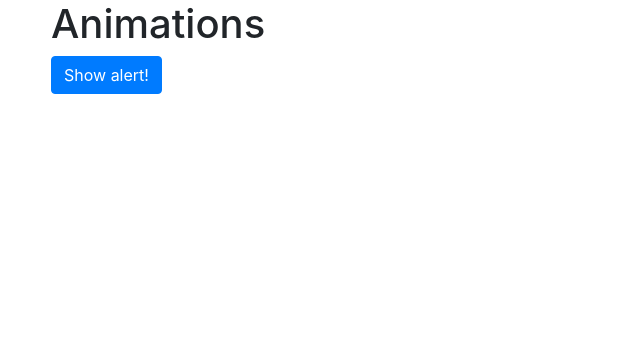
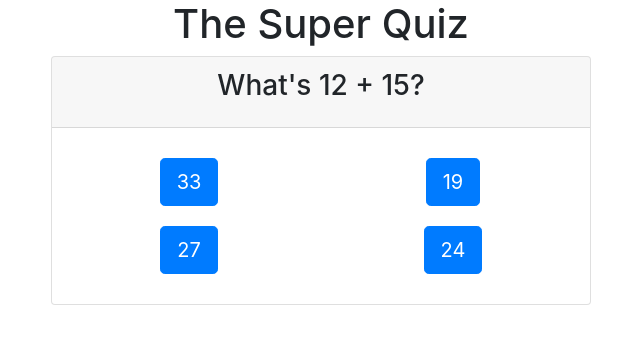
Before and after one commit to AdamKokoszka/Vue-Udemy-Course, a Vue app: page / in a window 1280 px wide. Shown: the top 344 px of the page, without its empty margins (34-674 px from the left). Built offline with nearby package versions, Linux system fonts and the light colour scheme.

Commit message:
Finish Animations subsection

```diff
--- a/src/App.vue
+++ b/src/App.vue
@@ -2,12 +2,13 @@
   <div class="container">
     <div class="row">
       <div class="col-xs-12 col-sm-8 col-sm-offset-2 col-md-6 col-md-offset-3">
-        <h1>Animations</h1>
-        <button class="btn btn-primary" @click="show = !show">Show alert!</button>
-        <br>
-        <br>
-        <transition>
-          <div class="alert alert-info" v-if="show">Some info</div>
+        <h1 class="text-center">The Super Quiz</h1>
+      </div>
+    </div>
+    <div class="row">
+      <div class="col-xs-12 col-sm-8 col-sm-offset-2 col-md-6 col-md-offset-3">
+        <transition name="flip" mode="out-in">
+          <component :is="mode" @answered="answered($event)" @confirmed="mode = 'question'"></component>
         </transition>
       </div>
     </div>
@@ -15,16 +16,67 @@
 </template>
 
 <script>
+  import Question from './components/Question.vue';
+  import Answer from './components/Answer.vue';
   export default {
     data() {
       return {
-        show: false
+        mode: 'question',
       }
+    },
+    methods: {
+      answered(isCorrect) {
+        if (isCorrect) {
+          this.mode = 'answer';
+        } else {
+          this.mode = 'question';
+          alert('Wrong, try again!');
+        }
+      }
+    },
+    components: {
+      Question,
+      Answer
     }
   }
 
 </script>
 
 <style>
+  .flip-enter {
+    /*    transform: rotateY(0deg);*/
+  }
+
+  .flip-enter-active {
+    animation: flip-in 0.5s ease-out forwards;
+  }
+
+  .flip-leave {
+
+  }
+
+  .flip-leave-active {
+    animation: flip-out 0.5s ease-out forwards;
+  }
+
+  @keyframes flip-out {
+    from {
+      transform: rotateY(0deg);
+    }
+
+    to {
+      transform: rotateY(90deg);
+    }
+  }
+
+  @keyframes flip-in {
+    from {
+      transform: rotateY(90deg);
+    }
+
+    to {
+      transform: rotateY(0deg);
+    }
+  }
 
 </style>
--- /dev/null
+++ b/src/components/Answer.vue
@@ -0,0 +1,20 @@
+<template>
+    <div class="alert alert-success text-center">
+        <h1>That's Correct!</h1>
+        <hr>
+        <button class="btn btn-primary" @click="onNextQuestion">Next Question</button>
+    </div>
+</template>
+<style>
+
+</style>
+<script>
+
+    export default{
+        methods: {
+            onNextQuestion() {
+                this.$emit('confirmed');
+            }
+        }
+    }
+</script>
--- /dev/null
+++ b/src/components/Question.vue
@@ -0,0 +1,105 @@
+<template>
+  <div class="card card-default">
+    <div class="card-header">
+      <h3 class="card-title text-center">{{ question }}</h3>
+    </div>
+    <div class="card-body">
+      <div class="row">
+        <div class="col-xs-12 col-sm-6 text-center">
+          <button class="btn btn-primary btn-lg" style="margin: 10px" @click="onAnswer(btnData[0].correct)">{{ btnData[0].answer }}</button>
+        </div>
+        <div class="col-xs-12 col-sm-6 text-center">
+          <button class="btn btn-primary btn-lg" style="margin: 10px" @click="onAnswer(btnData[1].correct)">{{ btnData[1].answer }}</button>
+        </div>
+        <div class="col-xs-12 col-sm-6 text-center">
+          <button class="btn btn-primary btn-lg" style="margin: 10px" @click="onAnswer(btnData[2].correct)">{{ btnData[2].answer }}</button>
+        </div>
+        <div class="col-xs-12 col-sm-6 text-center">
+          <button class="btn btn-primary btn-lg" style="margin: 10px" @click="onAnswer(btnData[3].correct)">{{ btnData[3].answer }}</button>
+        </div>
+      </div>
+    </div>
+  </div>
+</template>
+<style>
+
+</style>
+<script>
+  const MODE_ADDITION = 1;
+  const MODE_SUBTRACTION = 2;
+  export default {
+    data() {
+      return {
+        question: 'Oops, an error ocurred :/',
+        btnData: [{
+            correct: true,
+            answer: 0
+          },
+          {
+            correct: false,
+            answer: 0
+          },
+          {
+            correct: false,
+            answer: 0
+          },
+          {
+            correct: false,
+            answer: 0
+          }
+        ]
+      };
+    },
+    methods: {
+      generateQuestion() {
+        const firstNumber = this.generateRandomNumber(1, 100);
+        const secondNumber = this.generateRandomNumber(1, 100);
+        const modeNumber = this.generateRandomNumber(1, 2);
+
+        let correctAnswer = 0;
+
+        switch (modeNumber) {
+          case MODE_ADDITION:
+            correctAnswer = firstNumber + secondNumber;
+            this.question = `What's ${firstNumber} + ${secondNumber}?`;
+            break;
+          case MODE_SUBTRACTION:
+            correctAnswer = firstNumber - secondNumber;
+            this.question = `What's ${firstNumber} - ${secondNumber}?`;
+            break;
+          default:
+            correctAnswer = 0;
+            this.question = 'Oops, an Error occurred :/';
+        }
+
+        this.btnData[0].answer = this.generateRandomNumber(correctAnswer - 10, correctAnswer + 10, correctAnswer);
+        this.btnData[0].correct = false;
+        this.btnData[1].answer = this.generateRandomNumber(correctAnswer - 10, correctAnswer + 10, correctAnswer);
+        this.btnData[1].correct = false;
+        this.btnData[2].answer = this.generateRandomNumber(correctAnswer - 10, correctAnswer + 10, correctAnswer);
+        this.btnData[2].correct = false;
+        this.btnData[3].answer = this.generateRandomNumber(correctAnswer - 10, correctAnswer + 10, correctAnswer);
+        this.btnData[3].correct = false;
+
+        const correctButton = this.generateRandomNumber(0, 3);
+        this.btnData[correctButton].correct = true;
+        this.btnData[correctButton].answer = correctAnswer;
+      },
+      generateRandomNumber(min, max, except) {
+        const rndNumber = Math.round(Math.random() * (max - min)) + min;
+        console.log(min, max, rndNumber);
+        if (rndNumber == except) {
+          return this.generateRandomNumber(min, max, except);
+        }
+        return rndNumber;
+      },
+      onAnswer(isCorrect) {
+        this.$emit('answered', isCorrect);
+      }
+    },
+    created() {
+      this.generateQuestion();
+    }
+  }
+
+</script>
```
